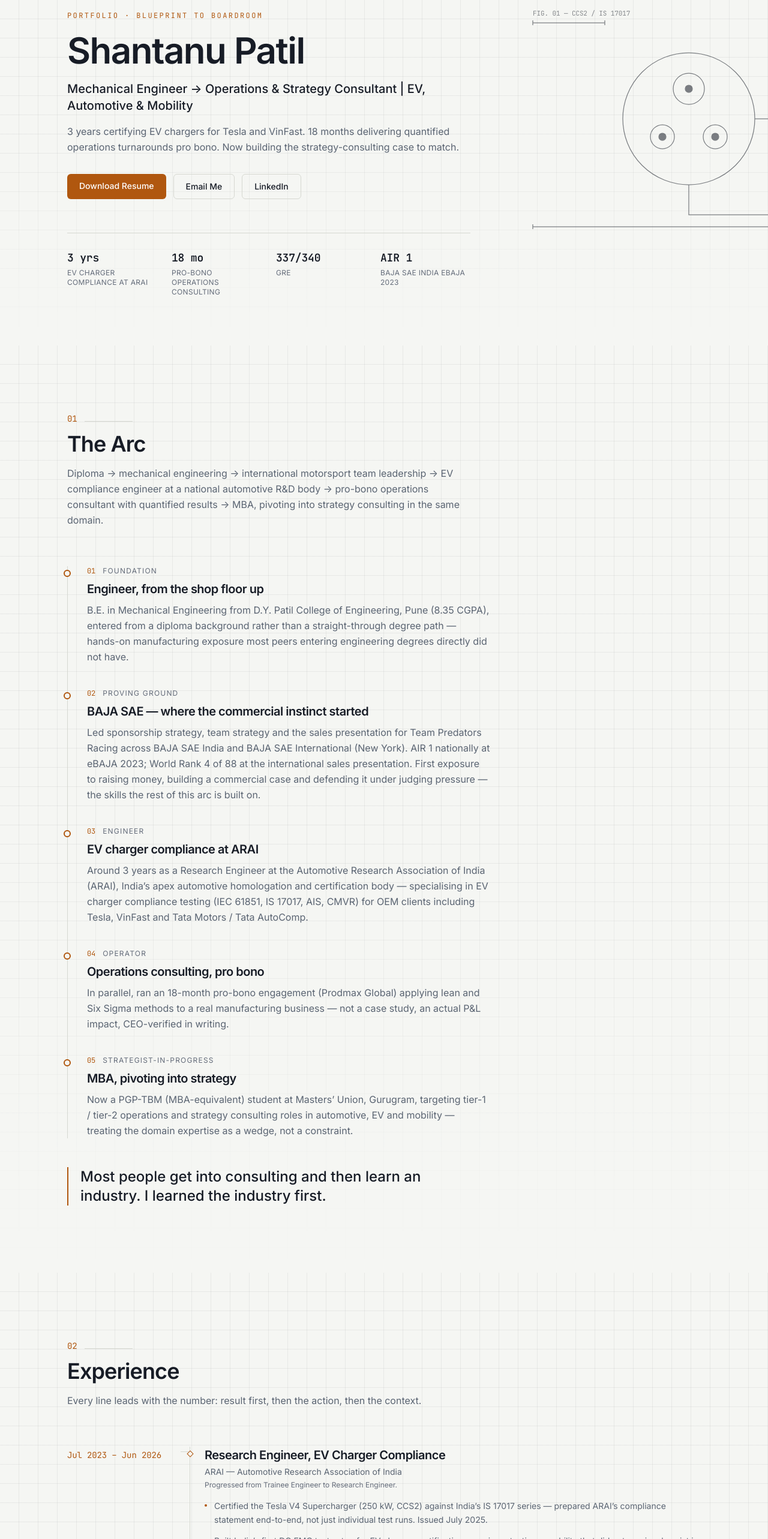
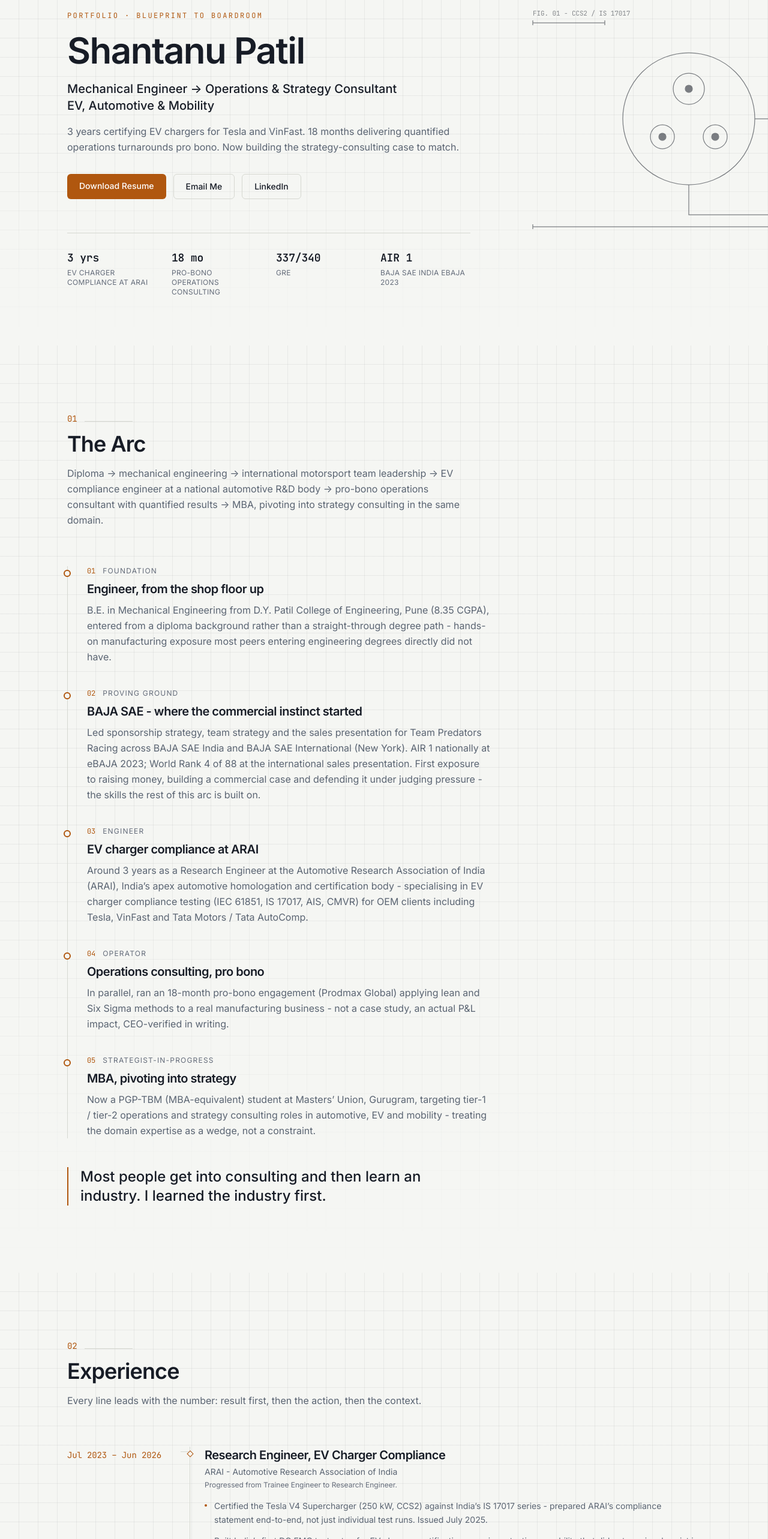
Before and after one commit to shantanuspatil2002-tech/shantanu-portfolio, a React (Vite) app: page / in a window 1280 px wide. Shown: the part 160-2726 px from the top of the page at 60% size. Built offline with nearby package versions, Linux system fonts and the light colour scheme.

Commit message:
Break hero positioning line at the pipe; replace em dashes with hyphens

```diff
--- a/src/components/Hero.tsx
+++ b/src/components/Hero.tsx
@@ -1,7 +1,7 @@
 import { hero } from '../content'
 import { Stat } from './ui'
 
-/** Schematic connector-trace motif — understated, not clipart. */
+/** Schematic connector-trace motif - understated, not clipart. */
 function BlueprintMotif() {
   return (
     <svg
@@ -29,7 +29,7 @@ function BlueprintMotif() {
         <circle cx="480" cy="360" r="5" fill="currentColor" />
       </g>
       <text x="40" y="28" className="stat" fill="currentColor" fontSize="11" opacity="0.5">
-        FIG. 01 — CCS2 / IS 17017
+        FIG. 01 - CCS2 / IS 17017
       </text>
     </svg>
   )
@@ -55,7 +55,17 @@ export default function Hero() {
         </h1>
 
         <p className="mt-5 max-w-2xl text-lg font-medium text-ink sm:text-xl">
-          {hero.positioning}
+          {(() => {
+            // Break the positioning line at the "|" so the second half
+            // ("EV, Automotive & Mobility") always sits on its own line.
+            const [primary, secondary] = hero.positioning.split(' | ')
+            return (
+              <>
+                {primary}
+                {secondary && <span className="block">{secondary}</span>}
+              </>
+            )
+          })()}
         </p>
         <p className="mt-4 max-w-2xl text-base leading-relaxed text-muted">{hero.sub}</p>
 
--- a/src/components/ui.tsx
+++ b/src/components/ui.tsx
@@ -20,7 +20,7 @@ export function Reveal({
     const el = ref.current
     if (!el) return
 
-    // Fallback: never keep content hidden longer than this — covers browsers
+    // Fallback: never keep content hidden longer than this - covers browsers
     // with no IntersectionObserver and unusual scroll containers where it never
     // fires.
     const fallback = window.setTimeout(() => setShown(true), 600)
@@ -103,7 +103,7 @@ export function SectionHeading({
   )
 }
 
-/** Monospace metric — the site's single visual tell for "verified fact". */
+/** Monospace metric - the site's single visual tell for "verified fact". */
 export function Stat({
   value,
   label,
@@ -131,7 +131,7 @@ export function Stat({
   )
 }
 
-/** Ruled divider with tick marks — a drawing's scale bar. Marks the blueprint→boardroom shift. */
+/** Ruled divider with tick marks - a drawing's scale bar. Marks the blueprint→boardroom shift. */
 export function ScaleBar({ label }: { label?: string }) {
   return (
     <div className="mx-auto w-full max-w-content px-5 sm:px-8">
--- a/src/content.ts
+++ b/src/content.ts
@@ -1,5 +1,5 @@
 /* ============================================================================
-   content.ts — all copy for the portfolio lives here.
+   content.ts - all copy for the portfolio lives here.
    Edit this file to update text; layout components never hard-code copy.
 
    Rules that were baked into this content (keep them if you edit):
@@ -21,7 +21,7 @@ export const site = {
   thesis:
     'An engineer who has already done operations consulting, moving into strategy consulting, anchored in automotive, EV and mobility.',
   metaDescription:
-    'Shantanu Patil — mechanical engineer and EV charger compliance specialist (ARAI) moving into operations and strategy consulting. Quantified pro-bono turnarounds, international motorsport results, MBA-equivalent at Masters’ Union.',
+    'Shantanu Patil - mechanical engineer and EV charger compliance specialist (ARAI) moving into operations and strategy consulting. Quantified pro-bono turnarounds, international motorsport results, MBA-equivalent at Masters’ Union.',
   email: 'shantanuspatil2002@gmail.com',
   linkedin: 'https://www.linkedin.com/in/shantanuspatil1/',
   // TODO(shantanu): add this file to /public before publishing.
@@ -74,31 +74,31 @@ export const about = {
       tag: 'Foundation',
       title: 'Engineer, from the shop floor up',
       body:
-        'B.E. in Mechanical Engineering from D.Y. Patil College of Engineering, Pune (8.35 CGPA), entered from a diploma background rather than a straight-through degree path — hands-on manufacturing exposure most peers entering engineering degrees directly did not have.',
+        'B.E. in Mechanical Engineering from D.Y. Patil College of Engineering, Pune (8.35 CGPA), entered from a diploma background rather than a straight-through degree path - hands-on manufacturing exposure most peers entering engineering degrees directly did not have.',
     },
     {
       tag: 'Proving ground',
-      title: 'BAJA SAE — where the commercial instinct started',
+      title: 'BAJA SAE - where the commercial instinct started',
       body:
-        'Led sponsorship strategy, team strategy and the sales presentation for Team Predators Racing across BAJA SAE India and BAJA SAE International (New York). AIR 1 nationally at eBAJA 2023; World Rank 4 of 88 at the international sales presentation. First exposure to raising money, building a commercial case and defending it under judging pressure — the skills the rest of this arc is built on.',
+        'Led sponsorship strategy, team strategy and the sales presentation for Team Predators Racing across BAJA SAE India and BAJA SAE International (New York). AIR 1 nationally at eBAJA 2023; World Rank 4 of 88 at the international sales presentation. First exposure to raising money, building a commercial case and defending it under judging pressure - the skills the rest of this arc is built on.',
     },
     {
       tag: 'Engineer',
       title: 'EV charger compliance at ARAI',
       body:
-        'Around 3 years as a Research Engineer at the Automotive Research Association of India (ARAI), India’s apex automotive homologation and certification body — specialising in EV charger compliance testing (IEC 61851, IS 17017, AIS, CMVR) for OEM clients including Tesla, VinFast and Tata Motors / Tata AutoComp.',
+        'Around 3 years as a Research Engineer at the Automotive Research Association of India (ARAI), India’s apex automotive homologation and certification body - specialising in EV charger compliance testing (IEC 61851, IS 17017, AIS, CMVR) for OEM clients including Tesla, VinFast and Tata Motors / Tata AutoComp.',
     },
     {
       tag: 'Operator',
       title: 'Operations consulting, pro bono',
       body:
-        'In parallel, ran an 18-month pro-bono engagement (Prodmax Global) applying lean and Six Sigma methods to a real manufacturing business — not a case study, an actual P&L impact, CEO-verified in writing.',
+        'In parallel, ran an 18-month pro-bono engagement (Prodmax Global) applying lean and Six Sigma methods to a real manufacturing business - not a case study, an actual P&L impact, CEO-verified in writing.',
     },
     {
       tag: 'Strategist-in-progress',
       title: 'MBA, pivoting into strategy',
       body:
-        'Now a PGP-TBM (MBA-equivalent) student at Masters’ Union, Gurugram, targeting tier-1 / tier-2 operations and strategy consulting roles in automotive, EV and mobility — treating the domain expertise as a wedge, not a constraint.',
+        'Now a PGP-TBM (MBA-equivalent) student at Masters’ Union, Gurugram, targeting tier-1 / tier-2 operations and strategy consulting roles in automotive, EV and mobility - treating the domain expertise as a wedge, not a constraint.',
     },
   ],
   close: 'Most people get into consulting and then learn an industry. I learned the industry first.',
@@ -110,10 +110,10 @@ export const motorsport = {
   heading: 'Motorsport & Team Leadership',
   org: 'Team Predators Racing · BAJA SAE India & BAJA SAE International',
   lede:
-    'BAJA SAE is a design-build-race competition for an off-road vehicle, judged on the engineering and on the business case — a costed manufacturing report and a live sales presentation to industry judges. It is where the commercial, leadership and under-pressure engineering experience the rest of this portfolio depends on actually came from.',
+    'BAJA SAE is a design-build-race competition for an off-road vehicle, judged on the engineering and on the business case - a costed manufacturing report and a live sales presentation to industry judges. It is where the commercial, leadership and under-pressure engineering experience the rest of this portfolio depends on actually came from.',
   intro: [
-    'Over two years with Team Predators Racing I owned sponsorship strategy, team strategy and the sales presentation — running the commercial side of a student team the way a small company runs a funding round: prospecting sponsors, building the pitch, holding ROI conversations, and closing the money that put a car on the track.',
-    'At the international round in New York I built and delivered the sales presentation against 87 other university teams from around the world. The engineering and the business case are scored separately; the commercial case is a consulting deliverable in everything but name — market, cost structure, positioning, and a defence of the numbers in the room.',
+    'Over two years with Team Predators Racing I owned sponsorship strategy, team strategy and the sales presentation - running the commercial side of a student team the way a small company runs a funding round: prospecting sponsors, building the pitch, holding ROI conversations, and closing the money that put a car on the track.',
+    'At the international round in New York I built and delivered the sales presentation against 87 other university teams from around the world. The engineering and the business case are scored separately; the commercial case is a consulting deliverable in everything but name - market, cost structure, positioning, and a defence of the numbers in the room.',
   ],
   stats: [
     { value: 'AIR 1', label: 'BAJA SAE India eBAJA 2023 · 1 of 81 teams' },
@@ -124,7 +124,7 @@ export const motorsport = {
     {
       title: 'Sponsorship is B2B sales',
       body:
-        'Cold outreach, tailored decks, sponsor-ROI conversations and follow-through to a signed commitment — the full cycle, with a real budget target attached.',
+        'Cold outreach, tailored decks, sponsor-ROI conversations and follow-through to a signed commitment - the full cycle, with a real budget target attached.',
     },
     {
       title: 'The commercial case',
@@ -139,7 +139,7 @@ export const motorsport = {
     {
       title: 'Performing under scrutiny',
       body:
-        'Defending decisions live, in a scored room, against international competition — the same muscle a case interview and a client readout use.',
+        'Defending decisions live, in a scored room, against international competition - the same muscle a case interview and a client readout use.',
     },
   ],
   note:
@@ -158,14 +158,14 @@ export type ExperienceEntry = {
 
 export const experience: ExperienceEntry[] = [
   {
-    org: 'ARAI — Automotive Research Association of India',
+    org: 'ARAI - Automotive Research Association of India',
     title: 'Research Engineer, EV Charger Compliance',
     dates: 'Jul 2023 – Jun 2026',
     note: 'Progressed from Trainee Engineer to Research Engineer.',
     bullets: [
       {
         text:
-          'Certified the Tesla V4 Supercharger (250 kW, CCS2) against India’s IS 17017 series — prepared ARAI’s compliance statement end-to-end, not just individual test runs. Issued July 2025.',
+          'Certified the Tesla V4 Supercharger (250 kW, CCS2) against India’s IS 17017 series - prepared ARAI’s compliance statement end-to-end, not just individual test runs. Issued July 2025.',
       },
       {
         text:
@@ -178,7 +178,7 @@ export const experience: ExperienceEntry[] = [
       {
         text: 'Recognised as ARAI’s Best Contract Executive, 2025 (HTC-AED department).',
         flag:
-          'Do not add a "top X%" or "1 of N" framing unless confirmed with ARAI HR — the certificate does not state a recipient count.',
+          'Do not add a "top X%" or "1 of N" framing unless confirmed with ARAI HR - the certificate does not state a recipient count.',
       },
       {
         text:
@@ -193,11 +193,11 @@ export const experience: ExperienceEntry[] = [
     bullets: [
       {
         text:
-          'Phase 1 — Lean transformation: 7.12% quarterly revenue increase, 13.4% waste reduction, and lead time cut by 2 min 35 sec, using CPM, 5S, Kanban and SMED.',
+          'Phase 1 - Lean transformation: 7.12% quarterly revenue increase, 13.4% waste reduction, and lead time cut by 2 min 35 sec, using CPM, 5S, Kanban and SMED.',
       },
       {
         text:
-          'Phase 2 — Six Sigma DMAIC: raised resource utilisation from 70% to 91% and delivered a 14.4% monthly profit improvement, using a linear-programming optimiser (Excel Solver) to validate the resourcing model. CEO-verified in writing.',
+          'Phase 2 - Six Sigma DMAIC: raised resource utilisation from 70% to 91% and delivered a 14.4% monthly profit improvement, using a linear-programming optimiser (Excel Solver) to validate the resourcing model. CEO-verified in writing.',
       },
     ],
   },
@@ -213,7 +213,7 @@ export const experience: ExperienceEntry[] = [
       { text: 'Domain-locked into Consulting (primary) and Supply Chain & Operations (secondary).' },
       {
         text:
-          'Active across multiple case competitions and the Masters’ Union Consulting Club (MUCC) — see Case Studies.',
+          'Active across multiple case competitions and the Masters’ Union Consulting Club (MUCC) - see Case Studies.',
       },
     ],
   },
@@ -263,7 +263,7 @@ export const caseStudies: CaseStudy[] = [
     situation:
       'A new-generation 250 kW CCS2 charger needed certification against India’s IS 17017 series before market entry.',
     approach:
-      'Owned the compliance statement end-to-end — test protocol design, execution, documentation — not a single test in isolation.',
+      'Owned the compliance statement end-to-end - test protocol design, execution, documentation - not a single test in isolation.',
     result:
       'Certification issued July 2025. Separately, built India’s first DC EMC test setup, closing a gap in the national testing infrastructure.',
     headlineStat: { value: '250 kW', label: 'CCS2, certified to IS 17017' },
@@ -278,12 +278,12 @@ export const caseStudies: CaseStudy[] = [
   {
     id: 'voltedge',
     index: '03',
-    title: 'VoltEdge Mobility — market-entry case design (MUCC)',
+    title: 'VoltEdge Mobility - market-entry case design (MUCC)',
     frameLabel: 'Building the case, not just solving it',
     situation:
       'As a core member of the Masters’ Union Consulting Club, designed a market-entry case for an internal competition ("Consulting Roulette") built around a fictional European premium electric motorcycle maker (€420M revenue) evaluating India entry.',
     approach:
-      'Built the full case pack — market sizing, competitive landscape, customer segmentation, value chain / capability analysis, forecast financials, and four market-entry options (greenfield, contract manufacturing, JV, acquisition) — plus a standardised judging rubric and live "curveball" scenario elements for ~20–25 competing teams.',
+      'Built the full case pack - market sizing, competitive landscape, customer segmentation, value chain / capability analysis, forecast financials, and four market-entry options (greenfield, contract manufacturing, JV, acquisition) - plus a standardised judging rubric and live "curveball" scenario elements for ~20–25 competing teams.',
     result:
       'Ran the competition end-to-end as designer and organiser. Now scaling the same model into a pan-India, multi-campus case competition (target Oct 2026, hybrid format, finals on the Masters’ Union campus), with active sponsorship outreach to consulting firms and corporates.',
     headlineStat: { value: '20–25', label: 'teams competing on the case' },
@@ -293,7 +293,7 @@ export const caseStudies: CaseStudy[] = [
       { value: 'Oct 2026', label: 'pan-India scale-up target' },
     ],
     frameNote:
-      'The "I think like the people grading the case, not just the people solving it" card — a distinct skill from competing.',
+      'The "I think like the people grading the case, not just the people solving it" card - a distinct skill from competing.',
   },
   {
     id: 'governance',
@@ -301,9 +301,9 @@ export const caseStudies: CaseStudy[] = [
     title: 'The Maharashtra Urban Adoption Compact',
     frameLabel: 'Domain expertise transfers beyond automotive',
     situation:
-      'The Governance Challenge 2026, run by Samagra with the Government of Maharashtra, assigned the campus team the Urban Development sector — asking how Maharashtra becomes an urban-innovation hub by 2035.',
+      'The Governance Challenge 2026, run by Samagra with the Government of Maharashtra, assigned the campus team the Urban Development sector - asking how Maharashtra becomes an urban-innovation hub by 2035.',
     approach:
-      'As Team Sankalp (teammates from Pune and Thane, himself from Sangli — used deliberately as cross-regional grounding), built a policy proposal titled "The Maharashtra Urban Adoption Compact". Core thesis: "The constraint is not capital. It is the missing pathway from a validated solution to a first government order." Drew on the ARAI certification background to design the VALIDATE lever — a vehicle-certification-style approval pathway for urban innovation adoption.',
+      'As Team Sankalp (teammates from Pune and Thane, himself from Sangli - used deliberately as cross-regional grounding), built a policy proposal titled "The Maharashtra Urban Adoption Compact". Core thesis: "The constraint is not capital. It is the missing pathway from a validated solution to a first government order." Drew on the ARAI certification background to design the VALIDATE lever - a vehicle-certification-style approval pathway for urban innovation adoption.',
     result:
       'Proposed a five-lever framework (Discover, Validate, Approve, Buy, Scale) grounded in existing Maharashtra regulatory instruments (UDCPR, MMC Act), with a three-phase 2026–2035 roadmap and four specific regulatory asks. Submitted as a 2-page concept note plus a 3-minute pitch video. The team did not advance past the campus round.',
     headlineStat: { value: '5 levers', label: 'Discover · Validate · Approve · Buy · Scale' },
@@ -313,15 +313,15 @@ export const caseStudies: CaseStudy[] = [
       { value: 'Campus round', label: 'did not advance past' },
     ],
     frameNote:
-      'Applies the same certification-pathway thinking to an unrelated policy domain — pattern transfer across industries, a genuine strategy-consulting skill. A policy-design case study, not a "we won" claim.',
+      'Applies the same certification-pathway thinking to an unrelated policy domain - pattern transfer across industries, a genuine strategy-consulting skill. A policy-design case study, not a "we won" claim.',
   },
   {
     id: 'factoryflow',
     index: '05',
-    title: 'FactoryFlow AI — independent product build',
+    title: 'FactoryFlow AI - independent product build',
     frameLabel: 'Ship against an operational gap, don’t just analyse it',
     situation:
-      'Identified a gap in Indian SME manufacturing software — existing ERP tools are built for large enterprises, not the job-work / GST / cash reality of Indian SMEs.',
+      'Identified a gap in Indian SME manufacturing software - existing ERP tools are built for large enterprises, not the job-work / GST / cash reality of Indian SMEs.',
     approach:
       'Designed and built a working prototype ("SAP for Indian SMEs") covering shop-floor modules (MES-style plant dashboard) and India-specific SME operational reality: job-work and Rule 55 / ITC-04 compliance, cash and receivables tracking, GST compliance, heat-number traceability, and customer scheduling.',
     result: 'Live, functioning prototype. Submitted as a course artefact at Masters’ Union.',
@@ -338,7 +338,7 @@ export const caseStudies: CaseStudy[] = [
   {
     id: 'treasurebox',
     index: '06',
-    title: 'Treasure Box Club — D2C venture, performance marketing',
+    title: 'Treasure Box Club - D2C venture, performance marketing',
     frameLabel: 'Real unit economics, not a deck about them',
     situation:
       'A team-run Delhi NCR gifting / home-decor D2C brand, built for a Masters’ Union dropshipping challenge with a ₹10L bank-reconcilable transaction target.',
@@ -353,7 +353,7 @@ export const caseStudies: CaseStudy[] = [
       { value: '17K+', label: 'landing page views' },
     ],
     frameNote:
-      'Paid performance marketing with real unit economics. (EBITDA / margin figure omitted — tagged stale pending confirmation.)',
+      'Paid performance marketing with real unit economics. (EBITDA / margin figure omitted - tagged stale pending confirmation.)',
   },
 ]
 
@@ -365,7 +365,7 @@ export const achievements: Achievement[] = [
   {
     value: 'Best Contract Executive',
     label: 'ARAI, 2025 (HTC-AED department)',
-    flag: 'No recipient-count claim — see Experience note.',
+    flag: 'No recipient-count claim - see Experience note.',
   },
   { value: 'AIR 1', label: 'BAJA SAE India eBAJA 2023 · 1 of 81 teams' },
   { value: 'World Rank 4 / 88', label: 'BAJA SAE International Sales Presentation, New York' },
@@ -435,16 +435,16 @@ export const skills: { heading: string; items: string[] }[] = [
 
 export const leadership: { title: string; body: string }[] = [
   {
-    title: 'Masters’ Union Consulting Club (MUCC) — core member',
+    title: 'Masters’ Union Consulting Club (MUCC) - core member',
     body:
       'Built a 10-sector industry primer deck and an Industry Compendium (Figma-based sector-intelligence series, Issue 01: Indian Aviation). Organising a pan-India, multi-campus case competition (target Oct 2026).',
   },
   {
-    title: 'Teach for India — volunteer teacher',
+    title: 'Teach for India - volunteer teacher',
     body: '6th-grade English.',
   },
   {
-    title: 'Ganesh Chaturthi 2026, Masters’ Union — organising team',
+    title: 'Ganesh Chaturthi 2026, Masters’ Union - organising team',
     body: 'Hostel VP team for the campus celebration.',
   },
 ]
--- a/src/hooks/useTheme.ts
+++ b/src/hooks/useTheme.ts
@@ -46,7 +46,7 @@ export function useTheme() {
       try {
         localStorage.setItem(STORAGE_KEY, next)
       } catch {
-        /* private mode / storage disabled — theme still applies for this session */
+        /* private mode / storage disabled - theme still applies for this session */
       }
       return next
     })
```
Also changed, not shown: index.html (+4 -4 lines), src/components/Contact.tsx (+7 -1 lines), src/index.css (+4 -4 lines).
